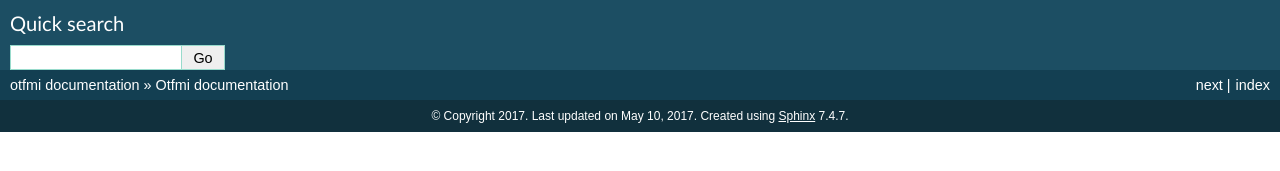
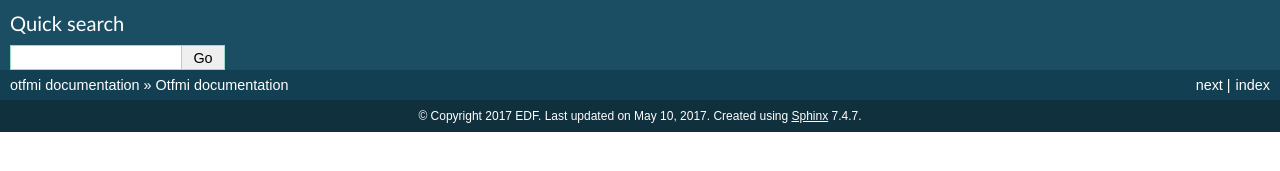
Before and after one commit to openturns/otfmi, a Sphinx documentation site: the page built from doc/index.rst, in a window 1280 px wide. Shown: the part 218-389 px from the top of the page. Built offline with Sphinx 7.4.7, drawn with Linux system fonts in a browser that asks for light colours; pages that are not in the unit, such as notebooks, are missing from menus.

Commit message:
Copyright EDF

```diff
--- a/doc/conf.py
+++ b/doc/conf.py
@@ -38,7 +38,7 @@ master_doc = 'index'
 
 # General information about the project.
 project = u'otfmi'
-copyright = u'2017'
+copyright = u'2017 EDF'
 author = u'Sylvain Girard'
 
 # List of patterns, relative to source directory, that match files and
```
